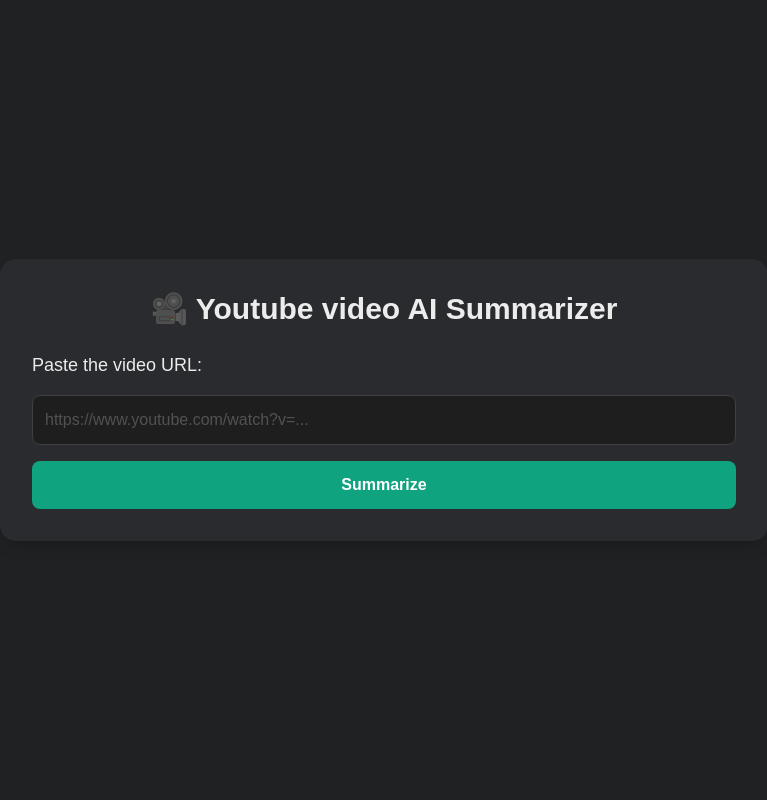
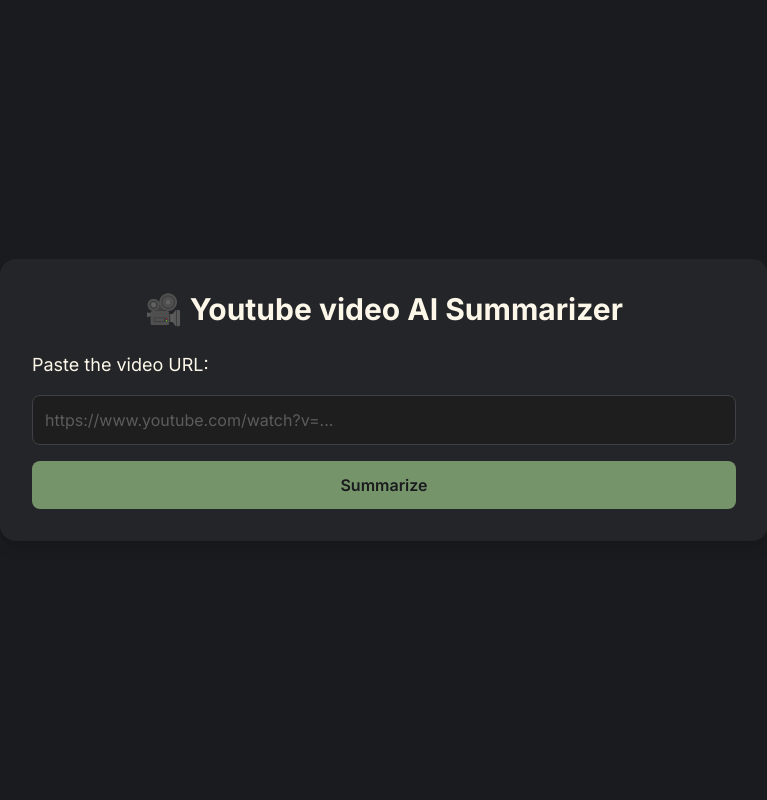
Before and after one commit to TavinHVM/YT-AI-Summarizer, a Flask app: page / in a window 1280 px wide. Shown: the whole page, without its empty margins (256-1023 px from the left). Run offline with Flask 3, Linux system fonts and the light colour scheme; some libraries are stand-ins or nearby versions.

Commit message:
🌈 style: css style change / mudança no css

```diff
--- a/templates/index.html
+++ b/templates/index.html
@@ -4,36 +4,37 @@
     <meta charset="UTF-8">
     <title>AI Summarizer</title>
     <script src="https://cdn.tailwindcss.com"></script>
+    <link href="https://fonts.googleapis.com/css2?family=Inter:wght@400;600;700&display=swap" rel="stylesheet">
 </head>
-<body class="bg-[#202123] min-h-screen flex items-center justify-center p-6"
-    style="font-family: sans-serif">
-    <div class="bg-[#2a2b2e] rounded-2xl shadow-lg p-8 w-full max-w-3xl">
-        <h1 class="text-3xl font-bold mb-6 text-center text-[#ececec]">
+<body class="bg-[#1a1b1e] min-h-screen flex items-center justify-center p-6 antialiased"
+    style="font-family: 'Inter', sans-serif">
+    <div class="bg-[#242528] rounded-2xl shadow-lg p-8 w-full max-w-3xl">
+        <h1 class="text-3xl font-bold mb-6 text-center text-[#fcf7e8]">
             🎥 Youtube video AI Summarizer
         </h1>
         <form method="POST" class="space-y-4">
-            <label for="url" class="block text-lg font-medium text-[#ececec]">Paste the video URL:</label>
+            <label for="url" class="block text-lg font-medium text-[#fcf7e8]">Paste the video URL:</label>
             <input type="text" name="url"
-                class="w-full bg-[#1e1e1e] border border-[#3f3f46] rounded-lg p-3 text-[#ececec] placeholder-[#525252] focus:outline-none focus:ring-2 focus:ring-[#10a37f]"
+                class="w-full bg-[#1e1e1e] border border-[#3f3f46] rounded-lg p-3 text-[#fcf7e8] placeholder-[#5c5c5c] focus:outline-none focus:ring-2 focus:ring-[#76946a]"
                 placeholder="https://www.youtube.com/watch?v=..." required>
             <button type="submit"
-                class="w-full bg-[#10a37f] text-white font-semibold py-3 rounded-lg hover:bg-[#0e8e6f] transition">
+                class="w-full bg-[#76946a] text-[#1a1b1e] font-semibold py-3 rounded-lg hover:bg-[#98bb6c] transition">
                 Summarize
             </button>
         </form>
 
         {% if summary %}
         <div class="mt-8">
-            <h2 class="text-xl font-semibold text-[#ececec] mb-2">📝 Summary:</h2>
+            <h2 class="text-xl font-semibold text-[#fcf7e8] mb-2">📝 Summary:</h2>
             <textarea readonly
-                class="w-full h-64 bg-[#1e1e1e] border border-[#3f3f46] rounded-lg p-4 resize-none text-[#ececec]">
+                class="w-full h-64 bg-[#1e1e1e] border border-[#3f3f46] rounded-lg p-4 resize-none text-[#fcf7e8]">
                 {{ summary }}
             </textarea>
         </div>
         {% endif %}
 
         {% if error %}
-        <div class="mt-4 text-red-500 font-medium">
+        <div class="mt-4 text-red-400 font-medium">
             {{ error }}
         </div>
         {% endif %}
```
